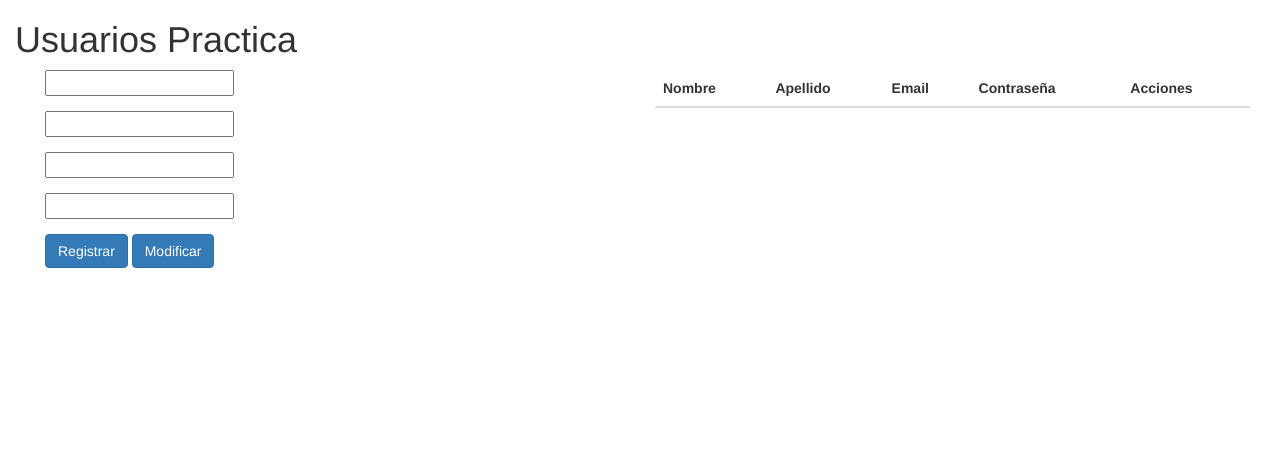
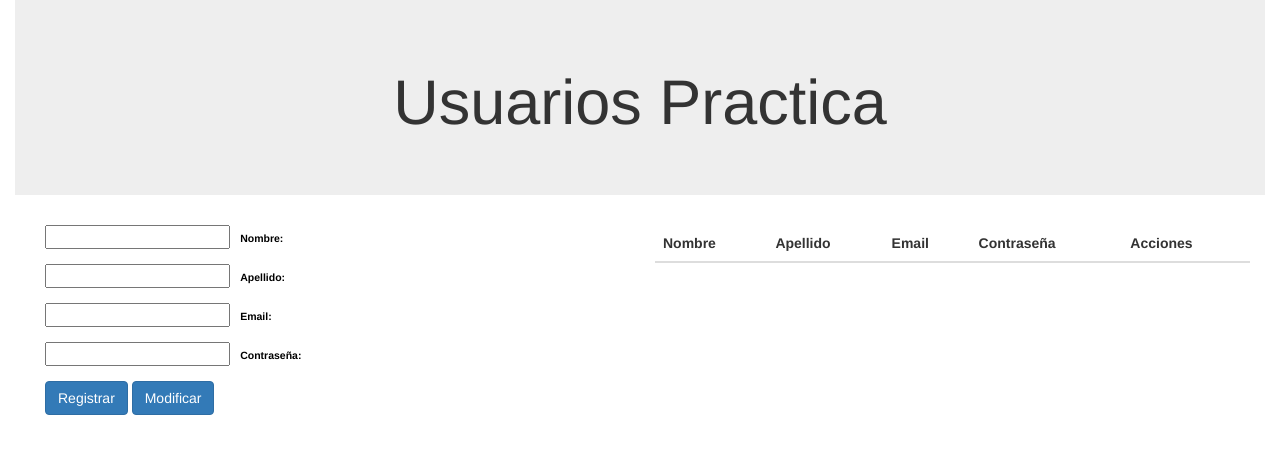
Before and after one commit to RafaelAntonioGavidiaM/usuarioEntrenamiento, a PHP site: page / in a window 1280 px wide. Shown: the top 454 px of the page. Run offline with PHP 8.4, Linux system fonts and the light colour scheme; lists and menus that the app fills with data are empty; some libraries are stand-ins or nearby versions.

Commit message:
actualizacion html

```diff
--- a/index.php
+++ b/index.php
@@ -43,8 +43,8 @@
 
 <body>
     <div class="col-sm-12">
-        <div class="jumbotrom">
-            <h1 class="titulo">Usuarios Practica</h1>
+        <div class="jumbotron">
+            <h1 class="titulo text-center">Usuarios Practica</h1>
         </div>
         <div class="col-sm-6">
             <form class="container">
@@ -68,8 +68,8 @@
                     <label for="txtContraseña" class="label">Contraseña:</label>
                     <span class="line"></span>
                 </div>
-                <button type="button" class="btn btn-primary"id="btnRegistrar">Registrar</button>
-                <button type="button" class="btn btn-primary"id="btnModificar">Modificar</button>
+                <button type="button" class="btn btn-primary" id="btnRegistrar">Registrar</button>
+                <button type="button" class="btn btn-primary" id="btnModificar">Modificar</button>
             </form>
         </div>
         <div class="col-sm-6">
--- a/vista/css/usuarios.css
+++ b/vista/css/usuarios.css
@@ -0,0 +1,8 @@
+*{
+    margin: 0;
+    padding: 0;
+    box-sizing: border-box;
+}
+.label{
+    color: black;
+}
```
Lines whose indentation alone changed are shown as unchanged.
